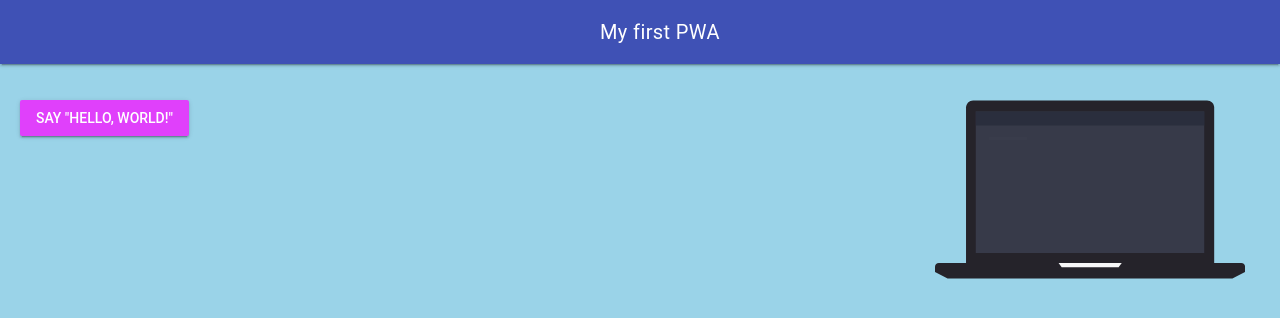
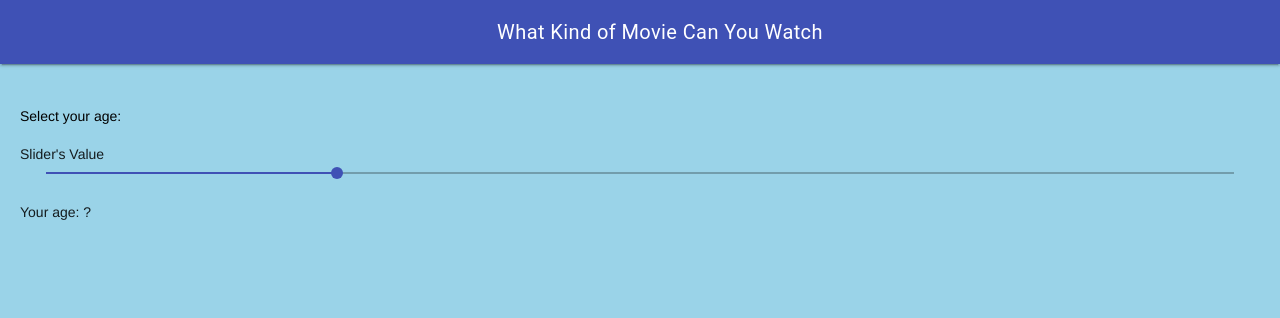
Before and after one commit to conor-otoole/ICS2O-5-03, a plain HTML site: page index.html in a window 1280 px wide. Drawn offline with nearby package versions, Linux system fonts and the light colour scheme.

Commit message:
ICS2O-5-03

```diff
--- a/index.html
+++ b/index.html
@@ -4,20 +4,20 @@
   <head>
     <meta charset="UTF-8" />
     <meta name="viewport" content="width=device-width, initial-scale=1.0" />
-    <meta name="description" content="My first PWA" />
+    <meta name="description" content="What movie can you watch?" />
     <meta name="keywords" content="mths, ics2o" />
     <meta name="author" content="Conor" />
     <meta name="theme-color" content="#FFFFFF" />
-    <title>GitHub page as PWA template</title>
+    <title>What movie can you watch?</title>
     <link
       rel="canonical"
-      href="https://conor-otoole.github.io/ICS2O-PWA-Test/"
+      href="https://conor-otoole.github.io/ICS2O-5-03/"
     />
-    <link rel="manifest" href="/ICS2O-PWA-Test/manifest.webmanifest" />
+    <link rel="manifest" href="/ICS2O-5-03/manifest.webmanifest" />
     <link rel="stylesheet" href="./css/styles.css" />
     <!--- None blocking for Lighthouse report --->
     <!--- https://stackoverflow.com/questions/32759272/how-to-load-css-asynchronously --->
-    <link
+   <link
       rel="stylesheet"
       href="https://fonts.googleapis.com/icon?family=Material+Icons"
       media="none"
@@ -45,35 +45,38 @@
     <link rel="icon" type="image/png" sizes="32x32" href="favicon-32x32.png" />
     <link rel="icon" type="image/png" sizes="16x16" href="favicon-16x16.png" />
   </head>
-  <title>My first PWA</title>
   <body>
     <script defer src="https://code.getmdl.io/1.3.0/material.min.js"></script>
     <script src="./js/script.js"></script>
     <div class="mdl-layout mdl-js-layout mdl-layout--fixed-header">
       <header class="mdl-layout__header">
         <div class="mdl-layout__header-row">
-          <span class="mdl-layout-title">My first PWA</span>
+          <span class="mdl-layout-title">What Kind of Movie Can You Watch</span>
         </div>
       </header>
       <main class="mdl-layout__content">
-        <p></p>
-        <img
-          src="./images/notebook-animation.svg"
-          alt="Computer"
-          width="25%"
-          height="25%"
-        />
-        <p></p>
-        <!-- Raised button with ripple -->
-        <button
-          class="mdl-button mdl-js-button mdl-button--raised mdl-js-ripple-effect mdl-button--accent"
-          onclick="myButtonClicked()"
-        >
-          Say "Hello, World!"
-        </button>
-        <!-- basic text -->
-        <p></p>
-        <div id="hello-world"></div>
+        <br />
+        <p>Select your age:</p>
+        <!-- Slider with Starting Value -->
+        <!-- Note: I added and ID to this component, so I could reference it in code -->
+        <!-- Note: I also placed it inside a "label" for accessability -->
+        <label>
+          Slider's Value
+          <input
+            id="slider"
+            class="mdl-slider mdl-js-slider"
+            type="range"
+            min="1"
+            max="99"
+            value="25"
+            tabindex="0"
+            onchange="updateSliderValue(this.value)"
+          />
+        </label>
+        <br />
+        <div id="slider-value">Your age: ?</div>
+        <br />
+        <div id="movie-rating"></div>
       </main>
     </div>
   </body>
--- a/js/script.js
+++ b/js/script.js
@@ -7,17 +7,28 @@
 "use strict"
 
 /**
- * Check servie worker.
+ * Check service worker.
  */
 if (navigator.serviceWorker) {
-  navigator.serviceWorker.register("/ICS2O-PWA-Test/sw.js", {
-    scope: "/ICS2O-PWA-Test/",
+  navigator.serviceWorker.register("/ICS2O-Unit5-03/sw.js", {
+    scope: "/ICS2O-Unit5-03/",
   })
 }
 
 /**
- * This function displays an alert.
+ * This function updates the slider value.
  */
-function myButtonClicked() {
-  document.getElementById("hello-world").innerHTML = "<p>Hello, World!</p>"
+function updateSliderValue(valueFromSlider) {
+  document.getElementById("slider-value").innerHTML = "Your age: " + valueFromSlider
+
+  if (valueFromSlider > 13) {
+    document.getElementById("movie-rating").innerHTML =
+      "You can see up to an R rated movie."
+  } else if (valueFromSlider == 13) {
+    document.getElementById("movie-rating").innerHTML =
+      "You can see up to a Pg 13 rated movie."
+  } else if (valueFromSlider < 13) {
+    document.getElementById("movie-rating").innerHTML =
+      "You can see up to a G rated movie."
+  }
 }
--- a/sw.js
+++ b/sw.js
@@ -1,4 +1,4 @@
-var GHPATH = "/ICS2O-PWA-Test"
+var GHPATH = "/ICS2O-5-03"
 var APP_PREFIX = "gppwa_"
 var VERSION = "version_001"
 var URLS = [
```
Also changed, not shown: manifest.webmanifest, 3 other files.
